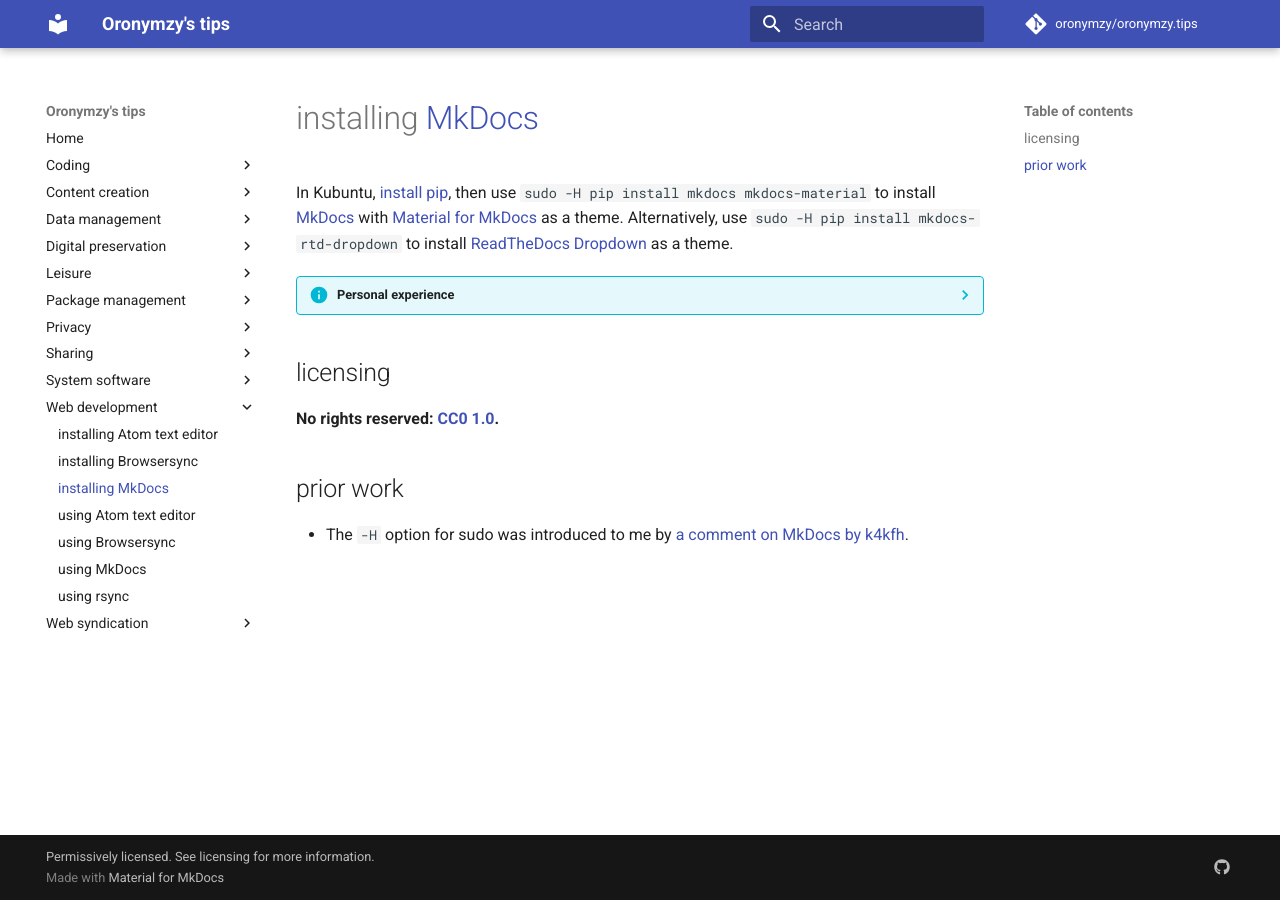
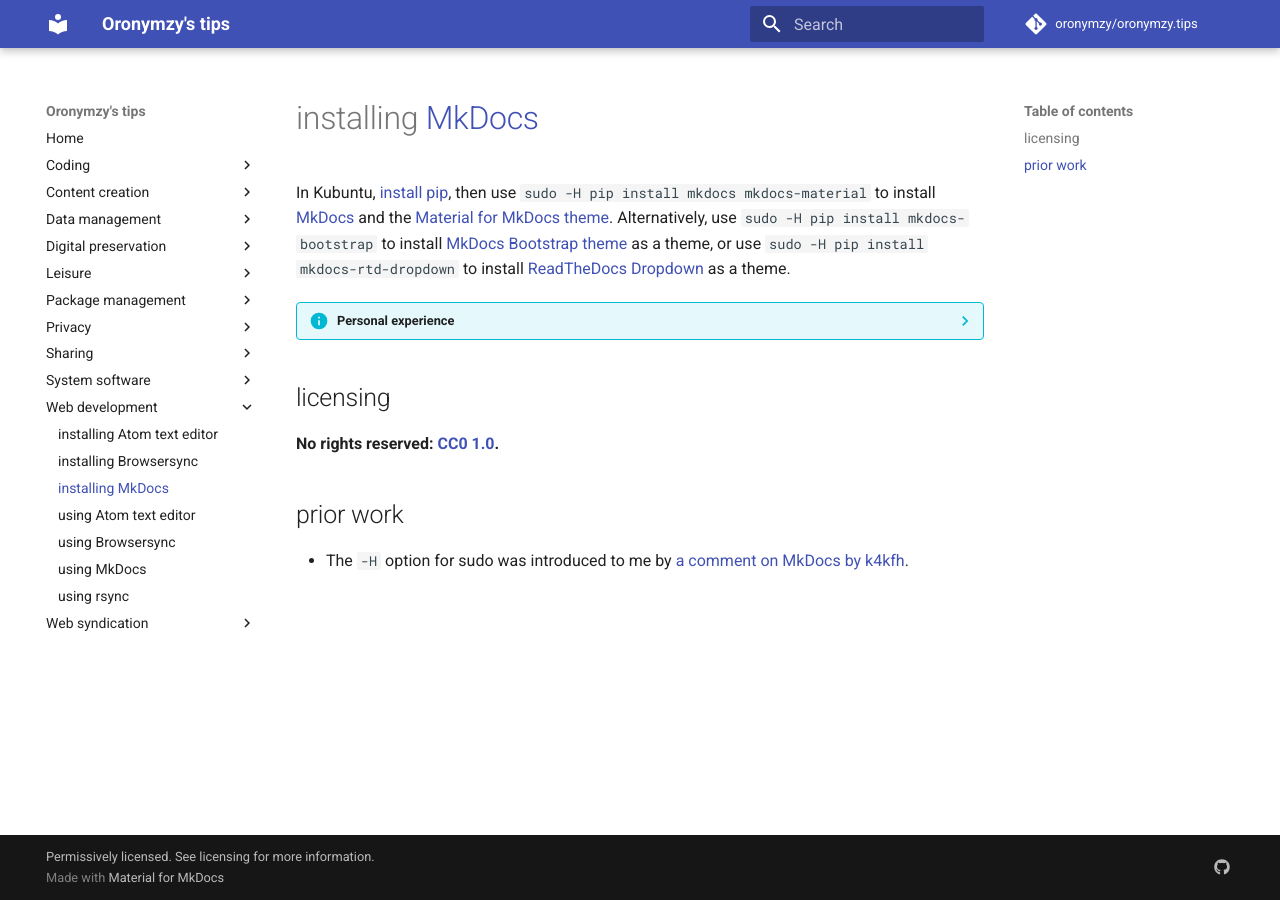
Before and after one commit to oronymzy/tips, an MkDocs documentation site: the page built from docs/insMkDc.md, in a window 1280 px wide. Built offline with MkDocs 1.6.1 and Material for MkDocs 9.7.7, drawn with Linux system fonts in a browser that asks for light colours; comment, search, counter and statistics services are not loaded.

Commit message:
Add 'MkDocs Bootstrap theme' and reword things

```diff
--- a/docs/insMkDc.md
+++ b/docs/insMkDc.md
@@ -1,5 +1,5 @@
 # installing [MkDocs]
-In Kubuntu, [install pip](instpip.md), then use `sudo -H pip install mkdocs mkdocs-material` to install [MkDocs](https://www.mkdocs.org/) with [Material for MkDocs](https://github.com/squidfunk/mkdocs-material) as a theme. Alternatively, use `sudo -H pip install mkdocs-rtd-dropdown` to install [ReadTheDocs Dropdown](https://github.com/cjsheets/mkdocs-rtd-dropdown) as a theme.
+In Kubuntu, [install pip](instpip.md), then use `sudo -H pip install mkdocs mkdocs-material` to install [MkDocs](https://www.mkdocs.org/) and the [Material for MkDocs theme](https://github.com/squidfunk/mkdocs-material). Alternatively, use `sudo -H pip install mkdocs-bootstrap` to install [MkDocs Bootstrap theme](https://mkdocs.github.io/mkdocs-bootstrap/) as a theme, or use `sudo -H pip install mkdocs-rtd-dropdown` to install [ReadTheDocs Dropdown](https://github.com/cjsheets/mkdocs-rtd-dropdown) as a theme.
 
 ??? info "Personal experience"
     - Works on Snarky running Kubuntu 17.10.
```
